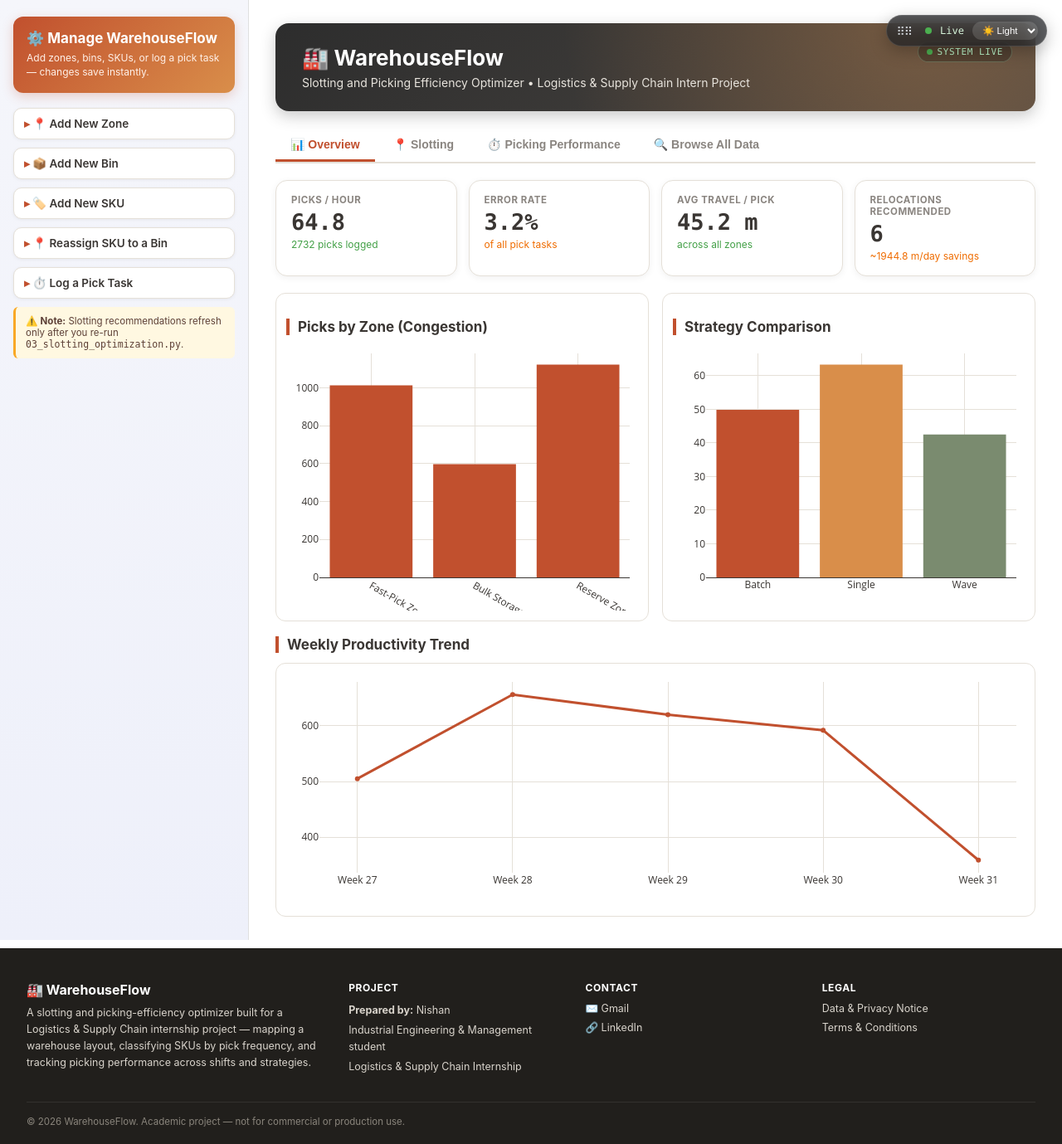
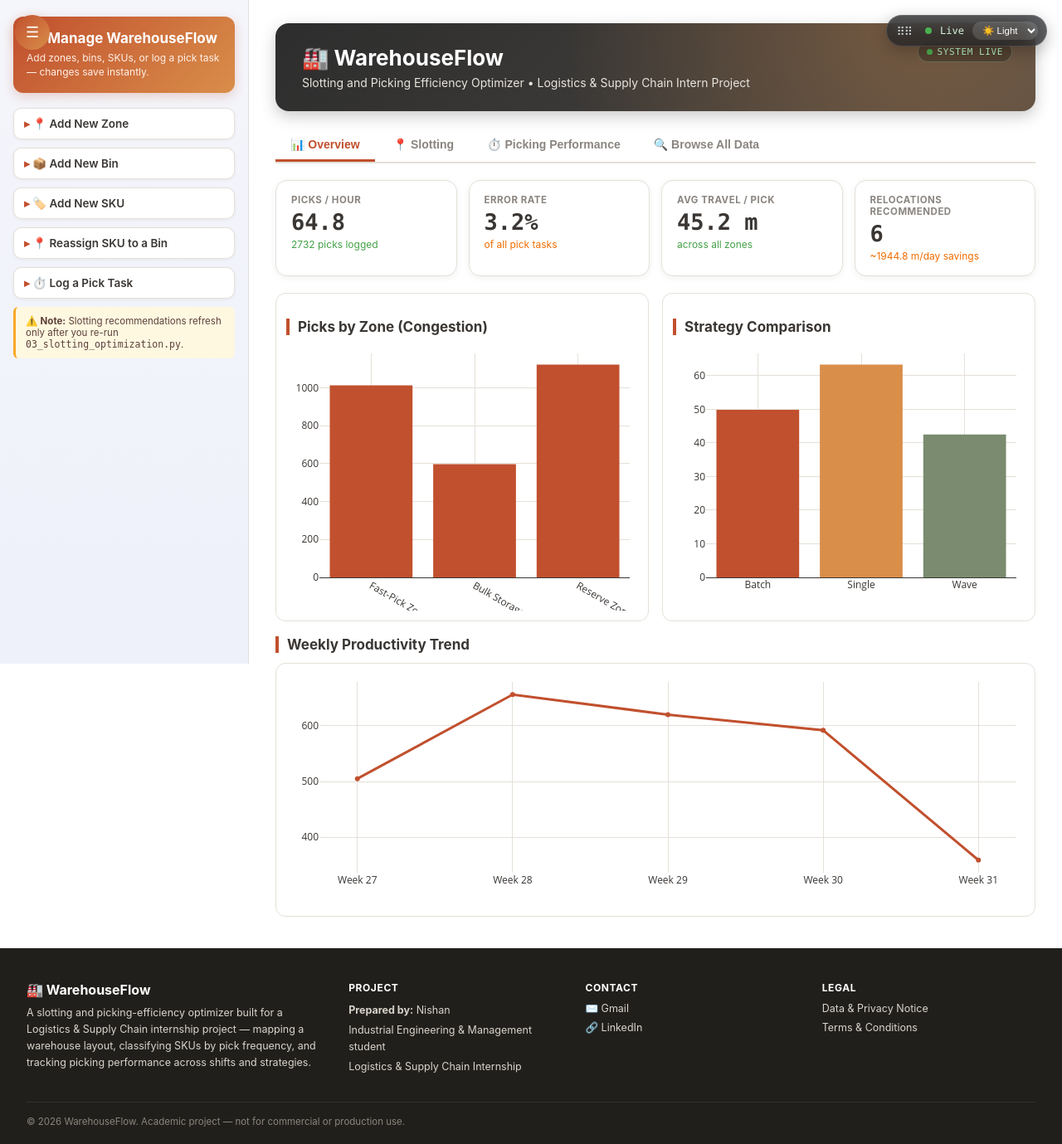
Before and after one commit to nishanchitral06/Warehouseflow1.0, a Flask app: page / in a window 1280 px wide. Shown: the whole page at 83% size. Run offline with Flask 3, Linux system fonts and the light colour scheme; data comes from the database, SQL or seed files in the repository; some libraries are stand-ins or nearby versions.

Commit message:
Update index.html

```diff
--- a/templates/index.html
+++ b/templates/index.html
@@ -61,12 +61,27 @@
   }
   .layout { display: flex; min-height: 100vh; }
 
-  /* Sidebar */
+  /* Sidebar - now a sliding drawer, toggled open/closed */
   .sidebar {
-    width: 300px; flex-shrink: 0; background: linear-gradient(180deg, var(--sidebar-start) 0%, var(--sidebar-end) 100%);
+    position: fixed; top: 0; left: 0; height: 100vh; width: 300px; flex-shrink: 0;
+    background: linear-gradient(180deg, var(--sidebar-start) 0%, var(--sidebar-end) 100%);
     border-right: 1px solid var(--sidebar-border); padding: 20px 16px; overflow-y: auto;
-    transition: background 0.25s ease, border-color 0.25s ease;
+    transition: background 0.25s ease, border-color 0.25s ease, transform 0.3s ease;
+    transform: translateX(-105%); z-index: 900;
   }
+  .sidebar.open { transform: translateX(0); }
+  .sidebar-backdrop {
+    display: none; position: fixed; inset: 0; background: rgba(0,0,0,0.45); z-index: 850;
+  }
+  .sidebar-backdrop.show { display: block; }
+  .sidebar-toggle-btn {
+    position: fixed; top: 18px; left: 18px; z-index: 950;
+    width: 42px; height: 42px; border-radius: 50%; border: none; cursor: pointer;
+    background: linear-gradient(135deg, var(--terracotta) 0%, var(--amber) 100%);
+    color: #fff; font-size: 18px; box-shadow: 0 4px 14px var(--glow);
+    display: flex; align-items: center; justify-content: center;
+  }
+  .sidebar-toggle-btn:hover { filter: brightness(1.05); }
   .sidebar-hero {
     background: linear-gradient(135deg, var(--terracotta) 0%, var(--amber) 100%);
     border-radius: 12px; padding: 16px; margin-bottom: 18px; color: white;
@@ -110,7 +125,10 @@
   [data-theme="dark"] .sidebar-note { background: #241f10; color: #f0d999; border-left-color: #c99a2e; }
 
   /* Main content */
-  .main { flex: 1; padding: 28px 32px; max-width: 1400px; }
+  .main { flex: 1; padding: 28px 32px; max-width: 1400px; transition: margin-left 0.3s ease; }
+  @media (min-width: 901px) {
+    .main.shifted { margin-left: 300px; }
+  }
   .hero {
     position: relative; overflow: hidden;
     background: linear-gradient(135deg, var(--charcoal) 0%, #4A4642 100%);
@@ -250,7 +268,32 @@
     .footer-grid { grid-template-columns: 1fr; }
     .kpi-row { grid-template-columns: repeat(2, 1fr); }
     .chart-row { grid-template-columns: 1fr; }
+    .main { padding: 76px 18px 24px; }
+    .hero { padding: 22px 20px; }
+    .hero h1 { font-size: 22px; }
+    .hero-live { position: static; display: inline-flex; margin-top: 10px; }
   }
+  @media (max-width: 480px) {
+    .kpi-row { grid-template-columns: 1fr; }
+    .sidebar { width: 86vw; }
+    .sidebar-toggle-btn { top: 12px; left: 12px; width: 38px; height: 38px; font-size: 16px; }
+    .float-bar { top: 12px; right: 12px; padding: 5px 8px; }
+    .float-bar .status-text { display: none; }
+    .main { padding: 66px 12px 20px; }
+    .hero h1 { font-size: 19px; }
+    .hero p { font-size: 12.5px; }
+    .kpi-value { font-size: 22px; }
+    .modal-box { padding: 20px 18px; }
+  }
+
+  /* Tabs: scroll horizontally instead of overflowing/wrapping awkwardly */
+  .tabs { flex-wrap: nowrap; overflow-x: auto; -webkit-overflow-scrolling: touch; scrollbar-width: thin; }
+  .tab-btn { flex-shrink: 0; }
+  .subtabs { flex-wrap: wrap; }
+
+  /* Tables: scroll horizontally on narrow screens instead of breaking layout */
+  .table-wrap { overflow-x: auto; -webkit-overflow-scrolling: touch; }
+  table { min-width: 560px; }
 </style>
 </head>
 <body>
@@ -266,10 +309,14 @@
   </select>
 </div>
 
+<!-- Sidebar toggle -->
+<button class="sidebar-toggle-btn" id="sidebarToggleBtn" onclick="toggleSidebar()" title="Show/hide menu">☰</button>
+<div class="sidebar-backdrop" id="sidebarBackdrop" onclick="closeSidebar()"></div>
+
 <div class="layout">
 
   <!-- SIDEBAR -->
-  <div class="sidebar">
+  <div class="sidebar" id="sidebarEl">
     <div class="sidebar-hero">
       <h2>⚙️ Manage WarehouseFlow</h2>
       <p>Add zones, bins, SKUs, or log a pick task — changes save instantly.</p>
@@ -806,7 +853,36 @@ function showMsg(id, r) {
   else { el.className = "form-msg err"; el.innerText = r.data.error || "Something went wrong."; }
 }
 
+// ---------- Sidebar (sliding drawer) ----------
+function openSidebar() {
+  document.getElementById("sidebarEl").classList.add("open");
+  if (window.innerWidth <= 900) {
+    document.getElementById("sidebarBackdrop").classList.add("show");
+  } else {
+    document.querySelector(".main").classList.add("shifted");
+  }
+}
+function closeSidebar() {
+  document.getElementById("sidebarEl").classList.remove("open");
+  document.getElementById("sidebarBackdrop").classList.remove("show");
+  document.querySelector(".main").classList.remove("shifted");
+}
+function toggleSidebar() {
+  const isOpen = document.getElementById("sidebarEl").classList.contains("open");
+  if (isOpen) { closeSidebar(); } else { openSidebar(); }
+}
+function initSidebarState() {
+  // Sidebar starts open on desktop/laptop screens, closed (slid away) on phones/tablets.
+  if (window.innerWidth > 900) { openSidebar(); } else { closeSidebar(); }
+}
+let _sidebarResizeTimer;
+window.addEventListener("resize", () => {
+  clearTimeout(_sidebarResizeTimer);
+  _sidebarResizeTimer = setTimeout(initSidebarState, 200);
+});
+
 // ---------- Init ----------
+initSidebarState();
 loadOverview();
 populateDropdowns();
 </script>
```
